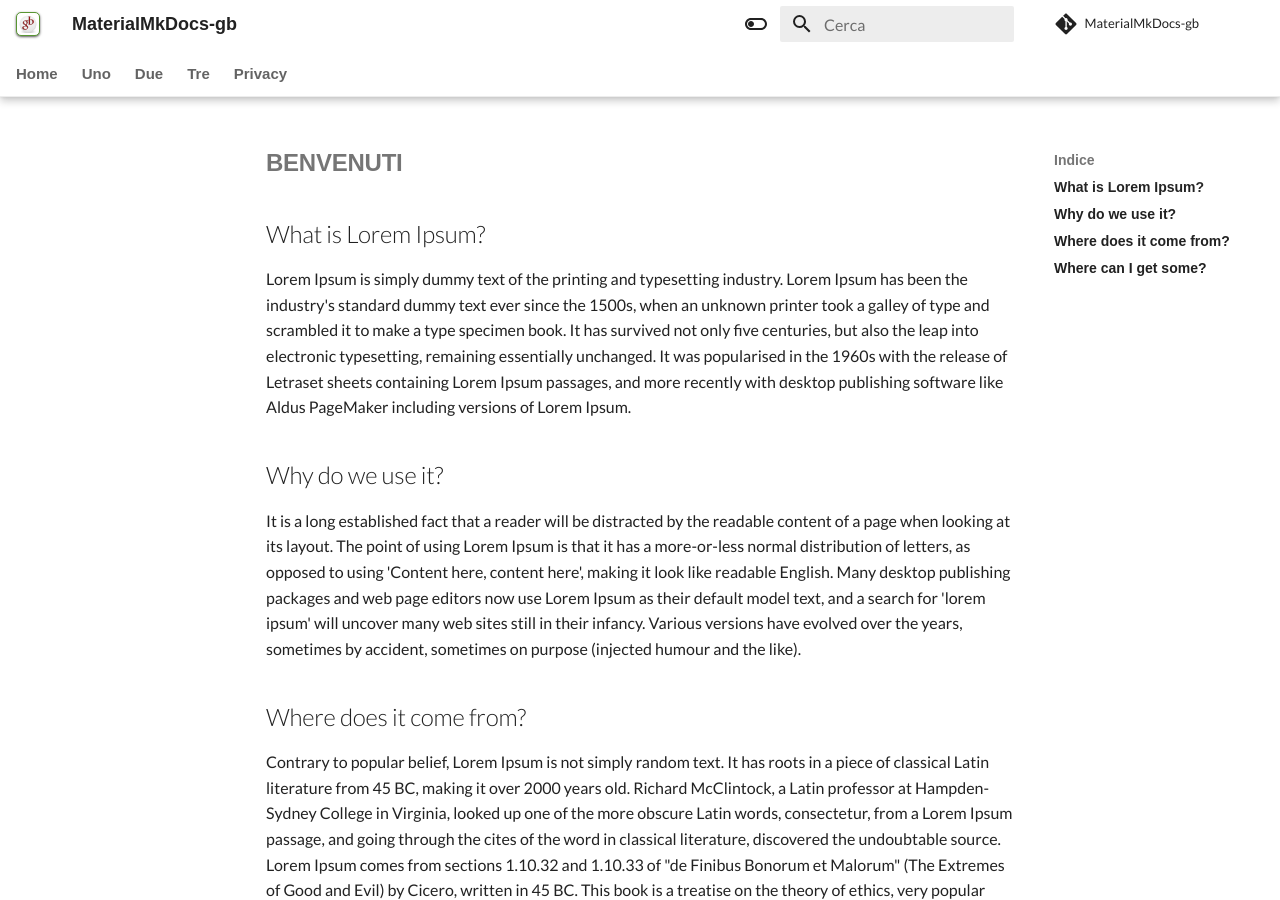
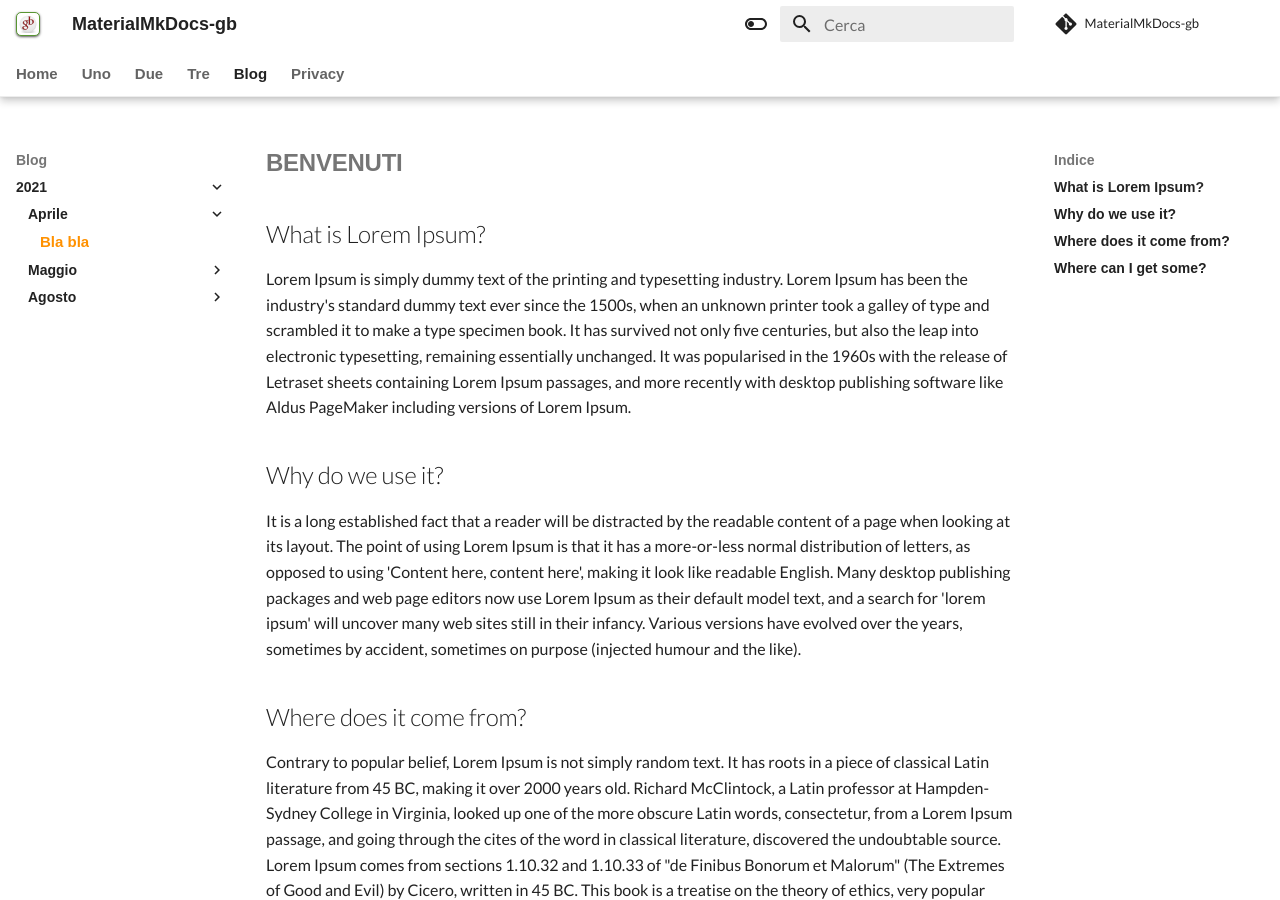
Before and after one commit to gbvitrano/MaterialMkDocs-gb, an MkDocs documentation site: the page built from docs/blog/2021/04/05/bla2.md, in a window 1280 px wide and 900 px high. Built offline with MkDocs 1.6.1 and Material for MkDocs 9.7.7, drawn with Linux system fonts in a browser that asks for light colours; nearby versions of some CDN libraries; some web fonts are replaced; library files that are not in the unit come from our copies; comment, search, counter and statistics services are not loaded; some of the changed lines change nothing that is shown.

Commit message:
Update mkdocs.yml

```diff
--- a/mkdocs.yml
+++ b/mkdocs.yml
@@ -192,5 +192,14 @@
             - bla bla: bla.md
         - bla bla: bla.md
         - bla bla: bla.md
+    - Blog:
+        - 2021:
+            - Aprile:
+                - Bla bla: blog/2021/04/05/bla2.md
+            - Maggio:
+                - OpenDataSicilia: blog/2021/05/20/ods.md
+            - Agosto:
+                - Informativa: blog/2021/08/07/privacy.md
+                - Informativa: blog/2021/08/08/wms_catasto.md
     - Privacy: privacy.md
   # - Tags: tags.md
```
